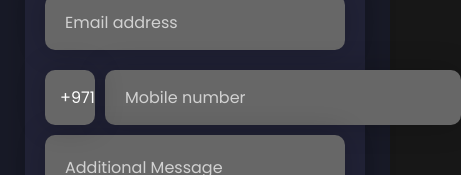
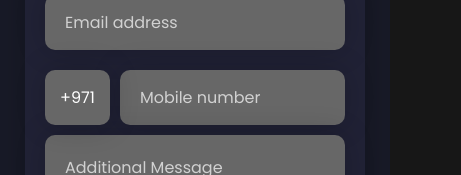
Before and after one commit to vishnutk41/team-lumyn, a Next.js app: page /contact-us in a window 390 px wide. Shown: the part 822-997 px from the top of the page, 461 px wide, since content can reach past the window. Built offline with nearby package versions, Linux system fonts and the light colour scheme.

Commit message:
contact update

```diff
--- a/src/pages/contact-us.tsx
+++ b/src/pages/contact-us.tsx
@@ -141,6 +141,7 @@ export default function ContactUs() {
                         placeholder="Mobile number"
                         value={phoneNumber}
                         onChange={(e) => setPhoneNumber(e.target.value)}
+                        style={{ width: "80%" }}
                       />
                     </div>
                     {errors.phoneNumber && <div style={{color: 'red', fontSize: '0.8rem'}}>{errors.phoneNumber}</div>}
--- a/src/styles/contact.scss
+++ b/src/styles/contact.scss
@@ -184,7 +184,7 @@
                         .phone_input {
 
                             .country_code {
-                                min-width: 50px !important;
+                                min-width: 60px !important;
                                 padding: 12px ;
                             }
                         }
```
